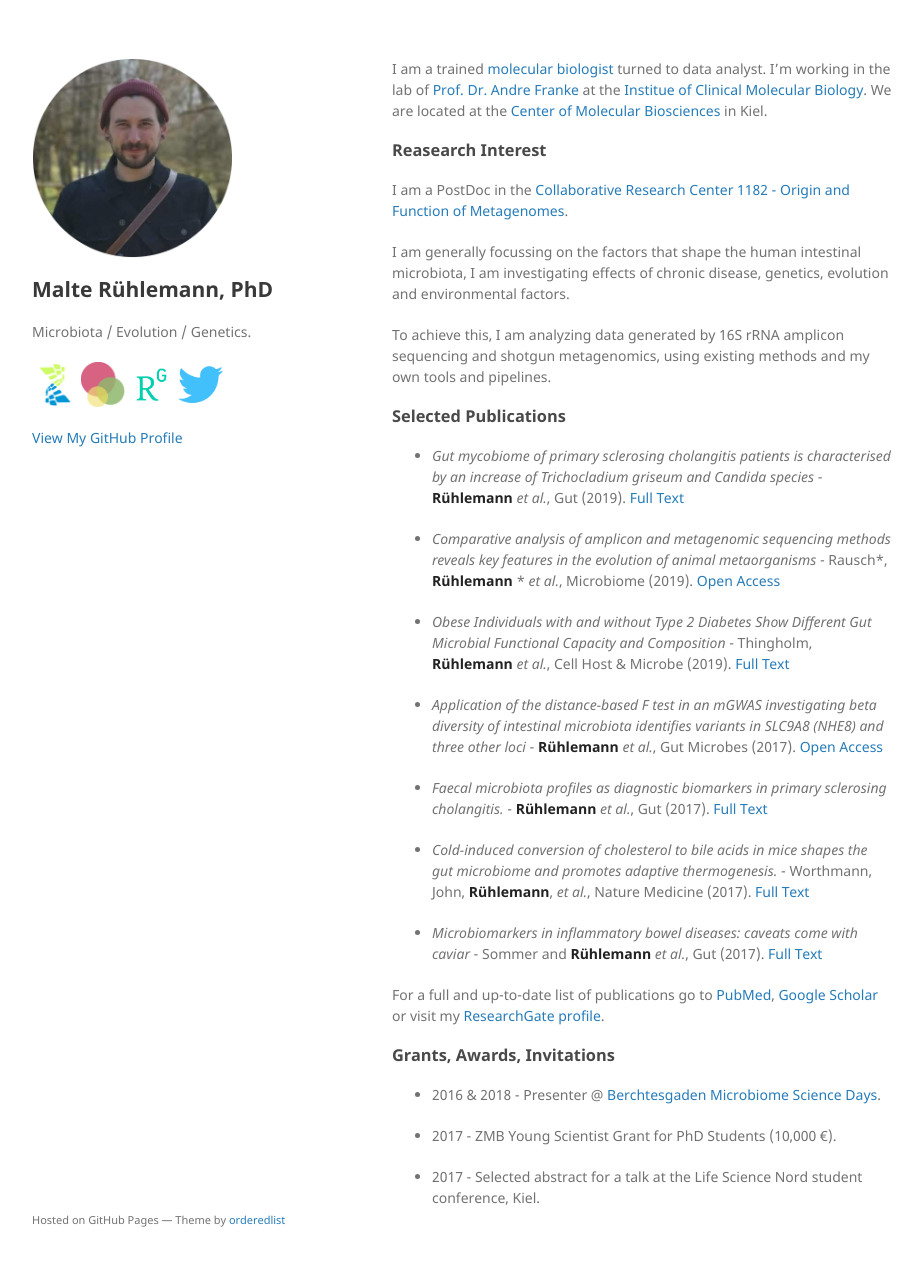
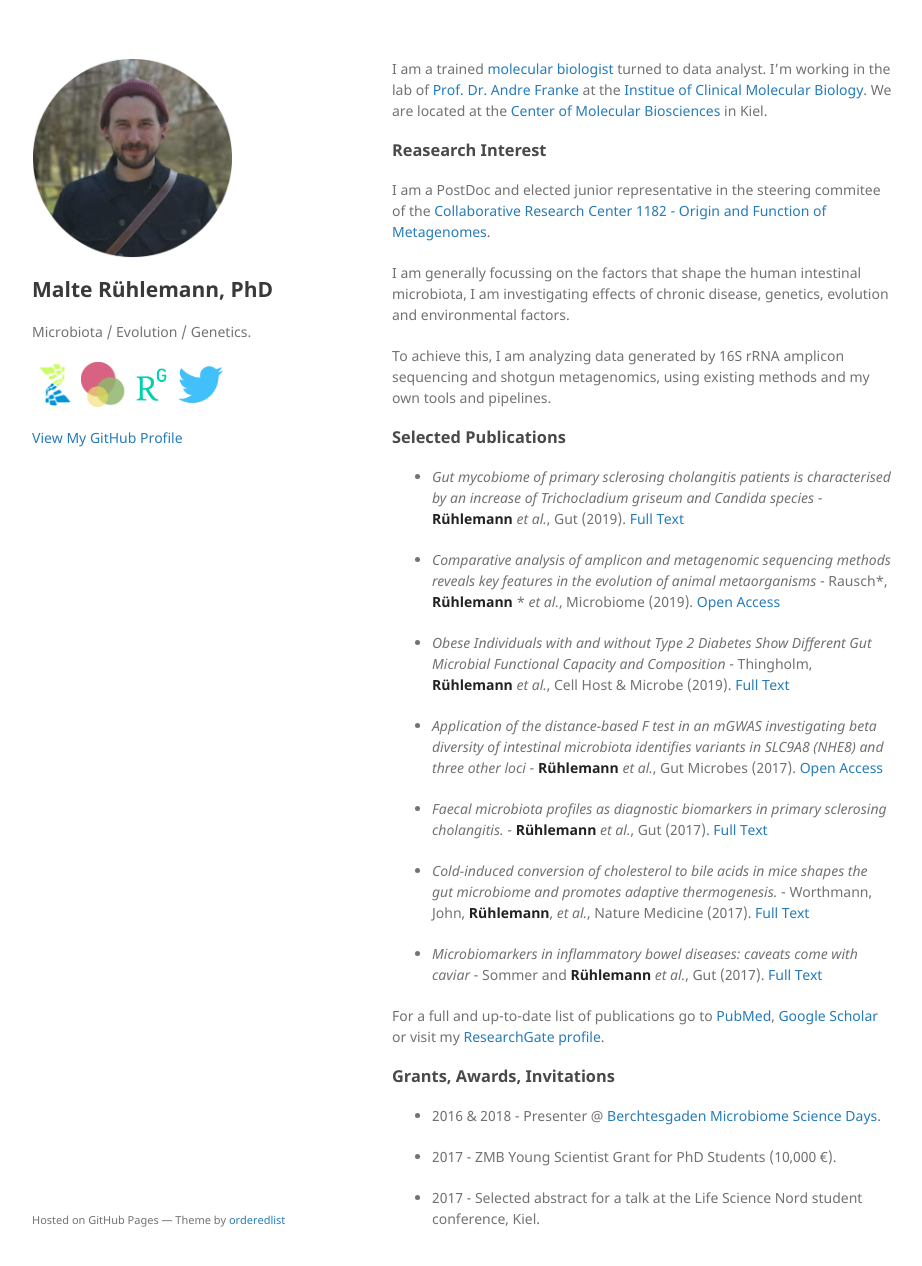
Before and after one commit to mruehlemann/mruehlemann.github.io, a Jekyll site: the page built from index.md, in a window 1280 px wide and 1299 px high. Shown: the top 1266 px of the window, without its empty margins (178-1100 px from the left). Built offline with Jekyll 4.4.1, drawn with Linux system fonts in a browser that asks for light colours.

Commit message:
Update index.md

```diff
--- a/index.md
+++ b/index.md
@@ -8,7 +8,7 @@ We are located at the [Center of Molecular Biosciences](http://www.zmb.uni-kiel.
 
 ### [](#RI)Reasearch Interest
 
-I am a PostDoc in the [Collaborative Research Center 1182 - Origin and Function of Metagenomes](http://www.metaorganism-research.com).
+I am a PostDoc and elected junior representative in the steering commitee of the [Collaborative Research Center 1182 - Origin and Function of Metagenomes](http://www.metaorganism-research.com).
 
 I am generally focussing on the factors that shape the human intestinal microbiota, I am investigating effects of chronic disease, genetics, evolution and environmental factors.
 
```
